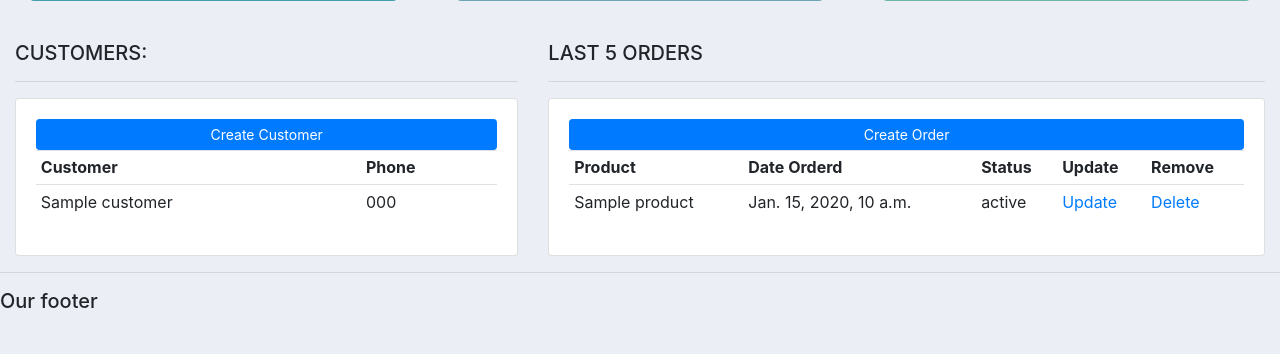
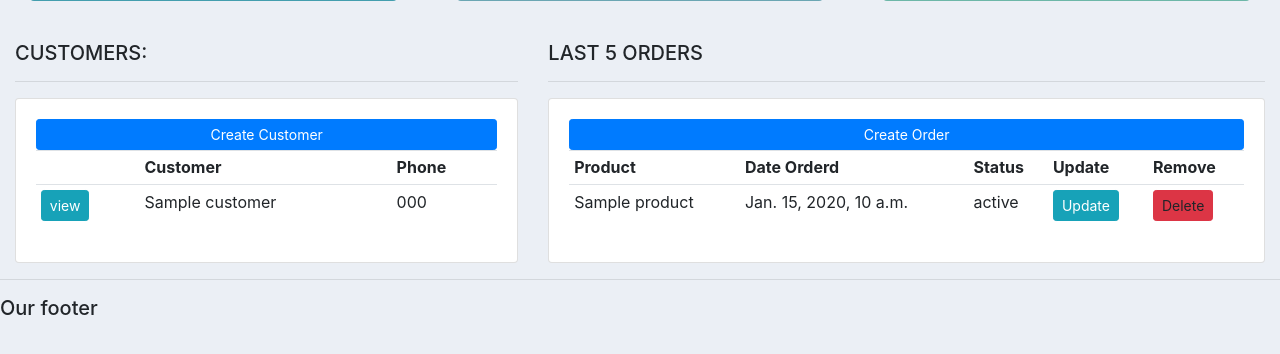
Before and after one commit to arjun828207/CoustmerRelationManagement, a Django app: template accounts/templates/accounts/dashboard.html in a window 1280 px wide. Shown: the part 228-582 px from the top of the page. Run offline with Django 3.2, Linux system fonts and the light colour scheme; the template is opened without the code that fills it: most values are stand-ins (such as "Sample title", 1, 10 or a date in 2020); some libraries are stand-ins or nearby versions.

Commit message:
dynamic url routing

```diff
--- a/accounts/templates/accounts/dashboard.html
+++ b/accounts/templates/accounts/dashboard.html
@@ -14,13 +14,14 @@
 			<a class="btn btn-primary  btn-sm btn-block" href="">Create Customer</a>
 			<table class="table table-sm">
 				<tr>
+					<th></th>
 					<th>Customer</th>
 					<th>Phone</th>
 				</tr>
 
 				{% for customer in customers %}
 					<tr>
-
+						<td><a class="btn btn-sm btn-info" href="{% url 'customer' customer.id %}">view</td>
 						<td>{{customer.name}}</td>
 						<td>{{customer.phone}}</td>
 					</tr>
@@ -49,8 +50,8 @@
 						<td>{{order.product}}</td>
 						<td>{{order.date_created}}</td>
 						<td>{{order.status}}</td>
-						<td><a href="">Update</a></td>
-						<td><a href="">Delete</a></td>
+						<td><a class="btn btn-sm btn-info"href="">Update</a></td>
+						<td><a class="btn btn-sm btn-danger">Delete</a></td>
 
 					</tr>
 				{% endfor %}
--- a/accounts/templates/accounts/navbar.html
+++ b/accounts/templates/accounts/navbar.html
@@ -8,10 +8,10 @@
   <div class="collapse navbar-collapse" id="navbarNav">
     <ul class="navbar-nav">
       <li class="nav-item active">
-        <a class="nav-link" href="#">Dashboard</a>
+        <a class="nav-link" href="{% url 'home'%}">Dashboard</a>
       </li>
       <li class="nav-item">
-        <a class="nav-link" href="#">Products</a>
+        <a class="nav-link" href="{% url 'products'%}">Products</a>
       </li>
     </ul>
   </div>
--- a/accounts/urls.py
+++ b/accounts/urls.py
@@ -3,7 +3,7 @@ from . import views
 
 
 urlpatterns = [
-    path('', views.home),
-    path('products/', views.products),
-    path('customer/<str:pk_test>/', views.customer),
+    path('', views.home,name='home'),
+    path('products/', views.products,name='products'),
+    path('customer/<str:pk_test>/', views.customer,name='customer'),
 ]
```
